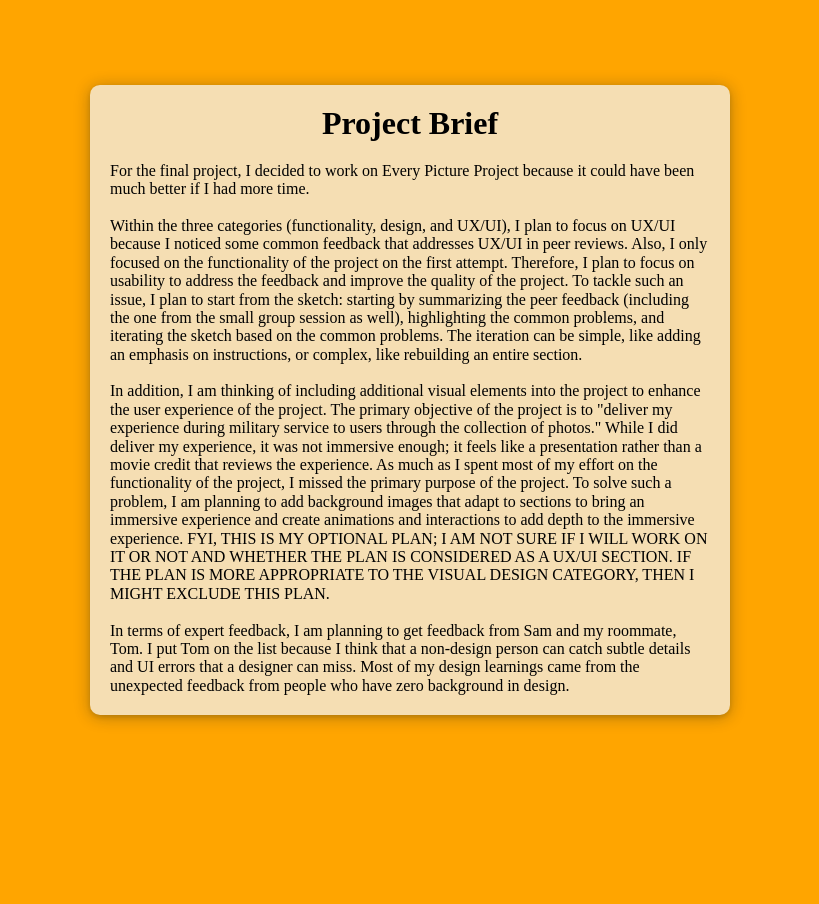
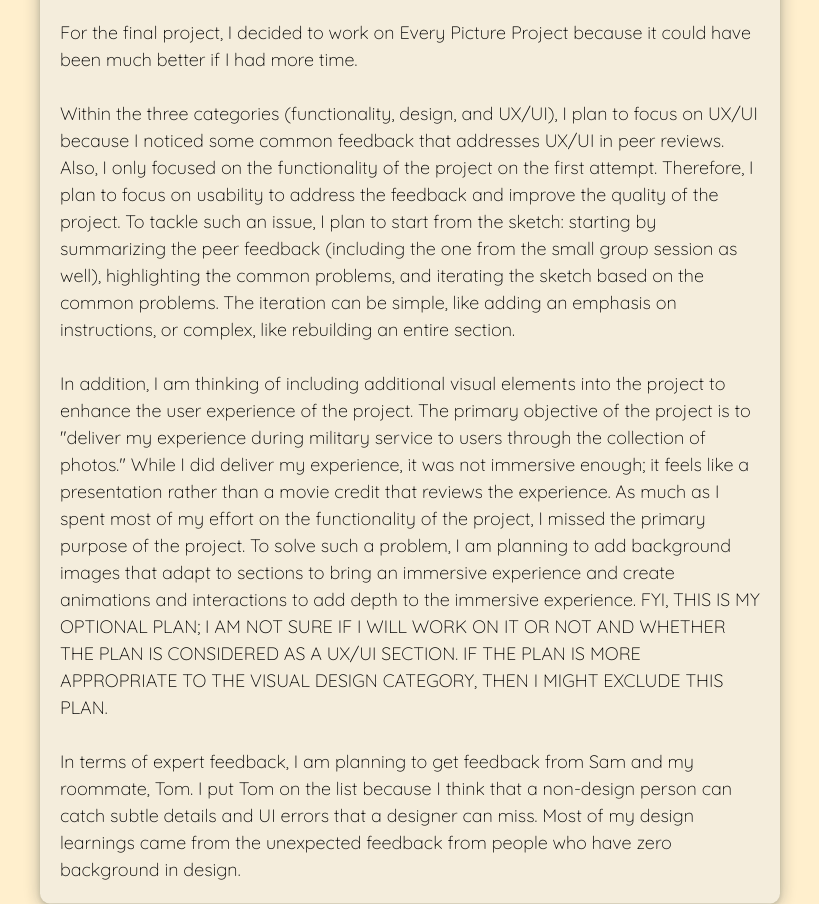
Before and after one commit to dhtko/DES157A, a plain HTML site: page final/brief.html in a window 1280 px wide. Shown: the whole page, without its empty margins (230-1049 px from the left). Before the commit the page ends 800 px from the top, so only its background shows below. Drawn offline with nearby package versions, Linux system fonts and the light colour scheme.

Commit message:
projectBrief

```diff
--- a/final/brief.html
+++ b/final/brief.html
@@ -8,6 +8,9 @@
    <link href="https://cdnjs.cloudflare.com/ajax/libs/normalize/8.0.1/normalize.min.css" rel="stylesheet">
 
    <!--Google Fonts-->
+   <link rel="preconnect" href="https://fonts.googleapis.com">
+    <link rel="preconnect" href="https://fonts.gstatic.com" crossorigin>
+    <link href="https://fonts.googleapis.com/css2?family=Comfortaa:wght@700&family=Quicksand:wght@300&display=swap" rel="stylesheet">
 
    <!--Stylesheet-->
     <link href="./styles.css" rel="stylesheet">
--- a/final/styles.css
+++ b/final/styles.css
@@ -1,5 +1,5 @@
 body{
-    background-color: orange;
+    background-color: #ffefcd;
 }
 
 #container{
@@ -8,10 +8,10 @@ body{
     left: 50%;
     transform: translate(-50%, -50%);
 
-    background-color: wheat;
+    background-color: #f4eddc;
     border-radius: 10px;
 
-    width: 600px;
+    width: 700px;
     padding: 20px;
 
     box-shadow: rgba(14, 30, 37, 0.12) 0px 2px 4px 0px, rgba(14, 30, 37, 0.32) 0px 2px 16px 0px;
@@ -21,8 +21,16 @@ header h1{
     text-align: center;
 
     margin: 0px;
-    padding-bottom: 20px;
+    padding: 20px 0px;
+
+    font-family: 'Comfortaa';
+    font-size: 55px;
 }
 main p{
     margin: 0px;
+    padding: 0px;
+
+    font-family: 'Quicksand';
+    font-size: 18px;
+    line-height: 1.5em;
 }
```
